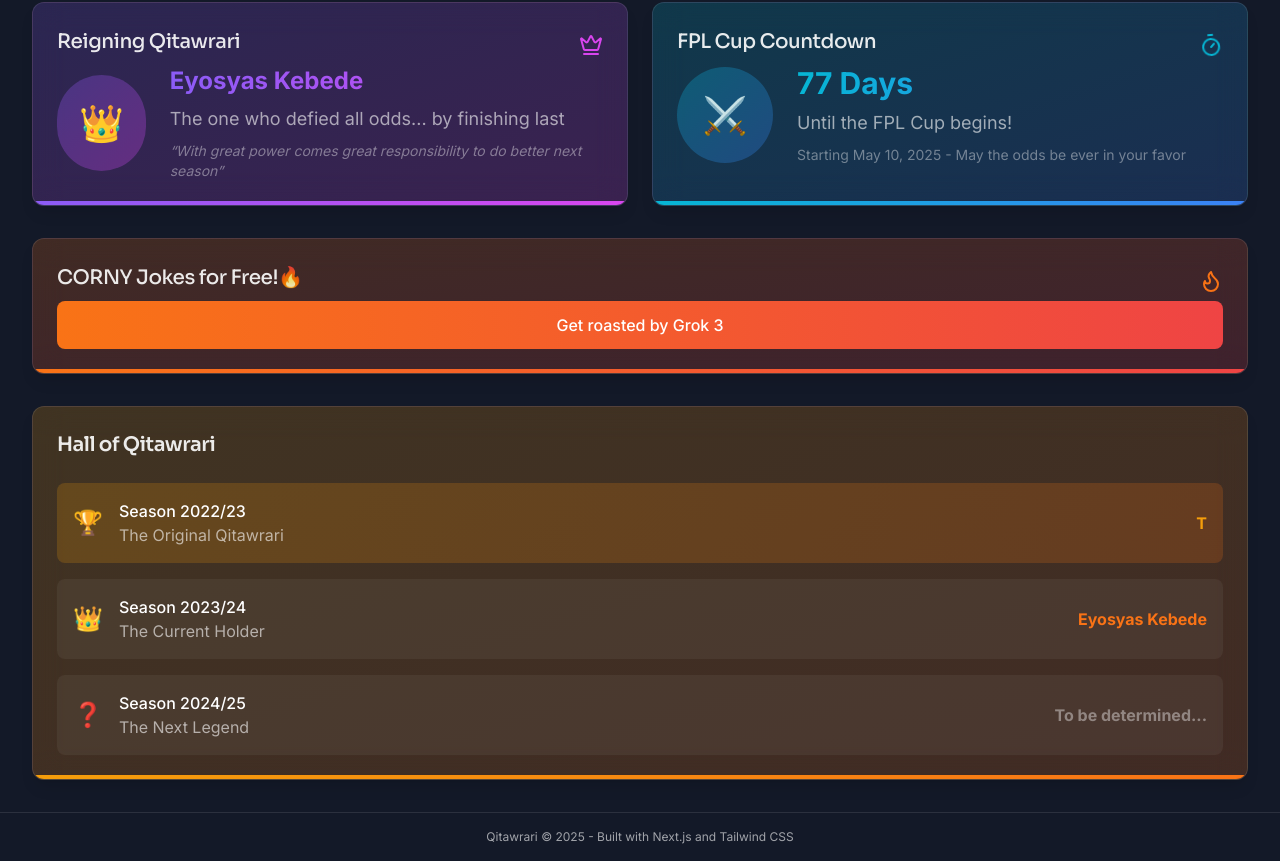
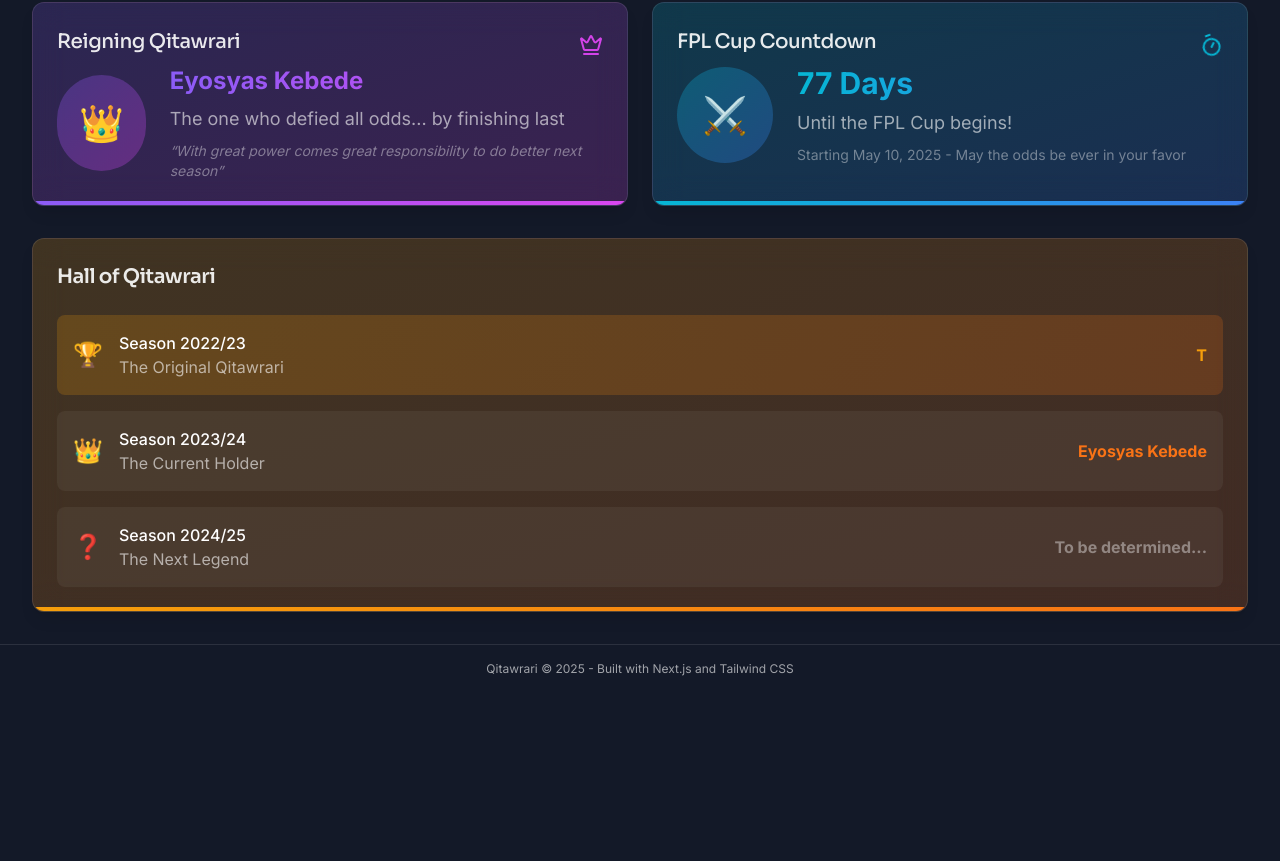
Before and after one commit to tconceptt/fpl, a Next.js app: page / in a window 1280 px wide. Shown: the part 1552-2413 px from the top of the page. After the commit the page ends 2245 px from the top, so only its background shows below. Built offline with nearby package versions, Linux system fonts and the light colour scheme.

Commit message:
added interfaces to stats page

```diff
--- a/app/page.tsx
+++ b/app/page.tsx
@@ -2,7 +2,6 @@ import { DashboardLayout } from "@/components/layout/dashboard-layout"
 import { Card, CardContent, CardHeader, CardTitle } from "@/components/ui/card"
 import { Crown, Timer, BarChart, Zap } from "lucide-react"
 import { FootballHero } from "@/components/ui/shape-landing-hero"
-import { RoastGenerator } from "./qitawrari/roast-generator"
 import { ImageSlideshow } from "./qitawrari/image-slideshow"
 import { Button } from "@/components/ui/button"
 import Link from "next/link"
@@ -117,7 +116,7 @@ export default function HomePage() {
             </Card>
           </div>
 
-          <RoastGenerator />
+
 
           <Card className="relative overflow-hidden bg-gradient-to-br from-amber-500/20 to-orange-500/20">
             <CardHeader>
--- a/app/qitawrari/page.tsx
+++ b/app/qitawrari/page.tsx
@@ -1,7 +1,7 @@
 import { DashboardLayout } from "@/components/layout/dashboard-layout"
 import { Card, CardContent, CardHeader, CardTitle } from "@/components/ui/card"
 import { Crown, Timer } from "lucide-react"
-import { RoastGenerator } from "./roast-generator"
+
 import { ImageSlideshow } from "./image-slideshow"
 
 function calculateDaysToEvent(targetDate: string) {
@@ -82,8 +82,6 @@ export default function QitawrariPage() {
             </Card>
           </div>
 
-          <RoastGenerator />
-
           <Card className="relative overflow-hidden bg-gradient-to-br from-amber-500/20 to-orange-500/20">
             <CardHeader>
               <CardTitle className="text-xl">Hall of Qitawrari</CardTitle>
--- a/app/qitawrari/roast-generator.tsx
+++ /dev/null
@@ -1,59 +0,0 @@
-"use client"
-
-import { useState } from "react"
-import { Card, CardContent, CardHeader, CardTitle } from "@/components/ui/card"
-import { Flame } from "lucide-react"
-import { cn } from "@/lib/utils"
-
-const jokes =  [
-  "T's scalp is smoother than United's midfield—zero resistance, zero wins.",
-  "Etsub's so short, he captains Salah just to feel tall for once.",
-  "Dedebu's name translates to 'idiot,' ስምን መላክ ያወጣዋል አሉ.",
-  "Eyosi's Jiu Jitsu is so weak, his FPL team submits faster.",
-  "Biruk's IQ is so low, he thinks Arsenal's invincible again.",
-  "Bk's rap career tanked harder than his FPL rookie season.",
-  "Aman's FPL glory days are deader than Liverpool's title odds.",
-  "Kena storms the chat like United's attack—brief and pointless.",
-  "Zemike's so quiet, we forgot he's even in the league.",
-]
-
-export function RoastGenerator() {
-  const [currentJoke, setCurrentJoke] = useState("")
-  const [isAnimating, setIsAnimating] = useState(false)
-
-  const generateRoast = () => {
-    setIsAnimating(true)
-    const randomJoke = jokes[Math.floor(Math.random() * jokes.length)]
-    setCurrentJoke(randomJoke)
-    setTimeout(() => setIsAnimating(false), 500)
-  }
-
-  return (
-    <Card className="relative overflow-hidden bg-gradient-to-br from-orange-500/20 to-red-500/20">
-      <CardHeader className="flex flex-row items-center justify-between pb-2">
-        <CardTitle className="text-xl font-medium">CORNY Jokes for Free!🔥</CardTitle>
-        <Flame className="h-6 w-6 text-orange-500 animate-pulse" />
-      </CardHeader>
-      <CardContent className="space-y-4">
-        <button
-          onClick={generateRoast}
-          className="w-full px-4 py-3 rounded-lg bg-gradient-to-r from-orange-500 to-red-500 text-white font-medium transition-all hover:opacity-90 active:scale-95"
-        >
-          Get roasted by Grok 3
-        </button>
-
-        {currentJoke && (
-          <div className="mt-4 p-4 rounded-lg bg-white/5 backdrop-blur-sm">
-            <p className={cn(
-              "text-lg font-medium text-white transition-all duration-500",
-              isAnimating && "scale-105 opacity-0"
-            )}>
-              {currentJoke}
-            </p>
-          </div>
-        )}
-      </CardContent>
-      <div className="absolute inset-x-0 bottom-0 h-1 bg-gradient-to-r from-orange-500 to-red-500" />
-    </Card>
-  )
-}
--- a/app/stats/page.tsx
+++ b/app/stats/page.tsx
@@ -52,14 +52,49 @@ function StatsCard({
   )
 }
 
+// TypeScript interfaces for our data structures
+interface GameweekWin {
+  gameweek: number;
+  points: number;
+  net_points: number;
+}
+
+interface TeamStats {
+  id: number;
+  name: string;
+  managerName: string;
+  wins: number;
+  gameweekWins: GameweekWin[];
+}
+
+interface ChipInfo {
+  name: string;
+  gameweek: number;
+}
+
+interface ChipStats {
+  id: number;
+  name: string;
+  managerName: string;
+  totalChipsUsed: number;
+  chips: ChipInfo[];
+}
+
+interface BenchStats {
+  id: number;
+  name: string;
+  managerName: string;
+  benchPoints: number;
+}
+
 // Mobile Card Components
-function GameweekWinnerCard({ team, rank }: { team: any, rank: number }) {
+function GameweekWinnerCard({ team, rank }: { team: TeamStats; rank: number }) {
   return (
     <div className="bg-white/5 rounded-lg p-4 space-y-3">
       <div className="flex items-center justify-between">
         <div className="flex items-center gap-2">
           {rank === 1 && <Trophy className="h-4 w-4 text-yellow-500" />}
-          <span className="text-sm text-white/60">Rank {rank}</span>
+          <span className="text-sm text-white/60">{rank}</span>
         </div>
         <span className="text-lg font-bold">{team.wins} wins</span>
       </div>
@@ -68,7 +103,7 @@ function GameweekWinnerCard({ team, rank }: { team: any, rank: number }) {
         <div className="text-sm text-white/60">{team.managerName}</div>
       </div>
       <div className="flex flex-wrap gap-1">
-        {team.gameweekWins.map(win => (
+        {team.gameweekWins.map((win) => (
           <span
             key={win.gameweek}
             className="inline-flex items-center rounded bg-white/10 px-1.5 py-0.5 text-xs"
@@ -82,11 +117,11 @@ function GameweekWinnerCard({ team, rank }: { team: any, rank: number }) {
   )
 }
 
-function ChipsUsageCard({ team, rank }: { team: any, rank: number }) {
+function ChipsUsageCard({ team, rank }: { team: ChipStats; rank: number }) {
   return (
     <div className="bg-white/5 rounded-lg p-4 space-y-3">
       <div className="flex items-center justify-between">
-        <span className="text-sm text-white/60">Rank {rank}</span>
+        <span className="text-sm text-white/60">{rank}</span>
         <span className="text-lg font-bold">{team.totalChipsUsed} chips</span>
       </div>
       <div>
@@ -94,7 +129,7 @@ function ChipsUsageCard({ team, rank }: { team: any, rank: number }) {
         <div className="text-sm text-white/60">{team.managerName}</div>
       </div>
       <div className="flex flex-wrap gap-1">
-        {team.chips.map((chip: any, chipIndex: number) => (
+        {team.chips.map((chip, chipIndex) => (
           <span
             key={chipIndex}
             className="inline-flex items-center rounded bg-white/10 px-2 py-1 text-xs"
@@ -108,15 +143,25 @@ function ChipsUsageCard({ team, rank }: { team: any, rank: number }) {
   )
 }
 
-function BenchPointsCard({ team, rank, finishedGameweeks }: { team: any, rank: number, finishedGameweeks: number }) {
+function BenchPointsCard({
+  team,
+  rank,
+  finishedGameweeks,
+  totalTeams
+}: {
+  team: BenchStats;
+  rank: number;
+  finishedGameweeks: number;
+  totalTeams: number;
+}) {
   return (
     <div className="bg-white/5 rounded-lg p-4 space-y-3">
       <div className="flex items-center justify-between">
-        <span className="text-sm text-white/60">Rank {rank}</span>
+        <span className="text-sm text-white/60">{rank}</span>
         <div className="text-right">
           {rank === 1 ? (
             <TrendingUp className="ml-auto h-4 w-4 text-emerald-500" />
-          ) : rank === team.length ? (
+          ) : rank === totalTeams ? (
             <TrendingDown className="ml-auto h-4 w-4 text-red-500" />
           ) : null}
         </div>
@@ -366,6 +411,7 @@ export default async function StatsPage() {
                         team={team}
                         rank={index + 1}
                         finishedGameweeks={data.finishedGameweeks}
+                        totalTeams={data.benchStats.length}
                       />
                     ))}
                   </div>
```
Also changed, not shown: app/prize/page.tsx (added).
